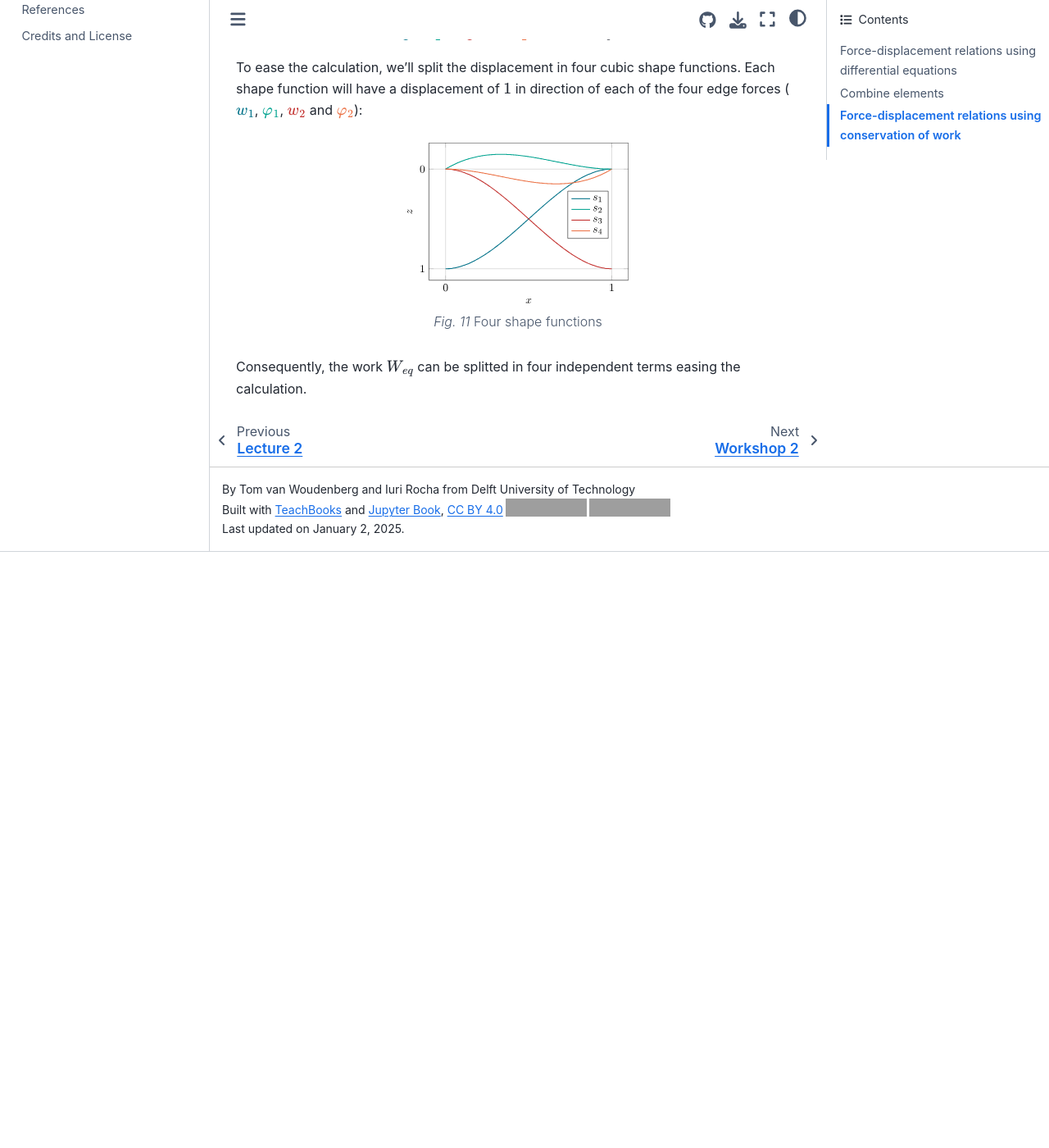
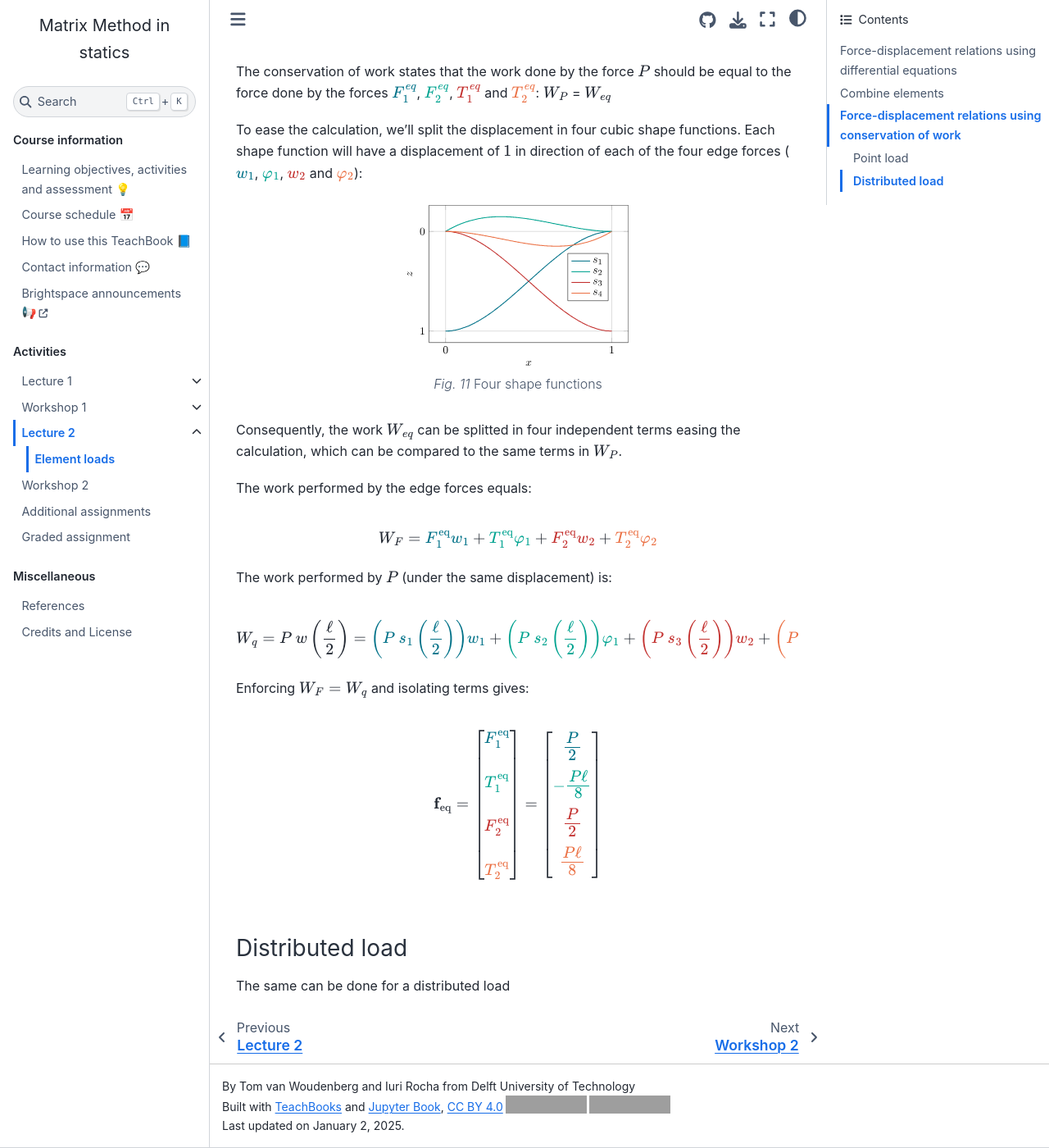
Before and after one commit to sophietenhoor/book, a Jupyter Book: the page built from book/lecture2/element_loads.md, in a window 1280 px wide and 1400 px high, scrolled down 2402 px. Shown: the whole window at 82% size. Built offline with Jupyter Book 1.0.4 settings and Sphinx 7.4.7 and the Sphinx Book theme 1.1.4, drawn with Linux system fonts in a browser that asks for light colours; comment, search, counter and statistics services are not loaded; before the commit the page ends 3075 px from its top, so only the background shows below that; grey boxes are pictures that could not be loaded.

Commit message:
Update element_loads.md

````diff
--- a/book/lecture2/element_loads.md
+++ b/book/lecture2/element_loads.md
@@ -49,6 +49,8 @@ $$\begin{align} -\sum_e\mathbf{f}^e + \mathbf{f}_\text{nodal}& = \mathbf{0}\\
 This means that we can calculate all the equivalent nodal loads separately and add them to the nodal loads. Please note that all these forces should be in the global coordinate system: $\class{cA}{\mathbf{f}_\mathrm{eq}} = \mathbf{T}^\mathrm{T}\class{cB}{\bar{\mathbf{f}}_\mathrm{eq}}$
 
 ## Force-displacement relations using conservation of work
+
+### Point load
 Let's consider another example in which the application of the differential equations are not trivial: we'll introduce a discontinuous force in the form of a point load halfway the element. We'll compare this with the same element loaded by vertical forces and bending moments at the ends:
 
 ```{figure} eqwork3.svg
@@ -69,4 +71,43 @@ To ease the calculation, we'll split the displacement in four cubic shape functi
 Four shape functions
 ```
 
-Consequently, the work $W_{eq}$ can be splitted in four independent terms easing the calculation.
+Consequently, the work $W_{eq}$ can be splitted in four independent terms easing the calculation, which can be compared to the same terms in $W_P$.
+
+The work performed by the edge forces equals:
+
+$$ W_F =
+	    \class{cA}{F^\mrm{eq}_1w_1} +
+	    \class{cE}{T^\mrm{eq}_1\varphi_1} +
+	    \class{cB}{F^\mrm{eq}_2w_2} +
+	    \class{cI}{T^\mrm{eq}_2\varphi_2}$$
+
+The work performed by $P$ (under the same displacement) is:
+
+$$W_q = P\ w\left(\frac{\ell}{2}\right) =
+	  \class{cA}{\left(P\ s_1\left(\frac{\ell}{2}\right)\right)w_1} +
+	  \class{cE}{\left(P\ s_2\left(\frac{\ell}{2}\right)\right)\varphi_1} +
+	  \class{cB}{\left(P\ s_3\left(\frac{\ell}{2}\right) \right)w_2} +
+	  \class{cI}{\left(P\ s_4\left(\frac{\ell}{2}\right)\right)\varphi_2}$$
+
+Enforcing $W_F = W_q$ and isolating terms gives:
+
+$$
+\mathbf{f}_\mrm{eq}
+	    =
+	    \begin{bmatrix}
+	      \class{cA}{F^\mrm{eq}_1}\\[12pt]
+	      \class{cE}{T^\mrm{eq}_1}\\[12pt]
+	      \class{cB}{F^\mrm{eq}_2}\\[12pt]
+	      \class{cI}{T^\mrm{eq}_2}\\
+	    \end{bmatrix}
+	    =
+	    \begin{bmatrix}
+	      \class{cA}{\cfrac{P}{2}}     \\
+	      \class{cE}{-\cfrac{P\ell}{8}}\\
+	      \class{cB}{\cfrac{P}{2}}     \\
+	      \class{cI}{\cfrac{P\ell}{8}} \\
+	    \end{bmatrix}
+$$
+
+### Distributed load
+The same can be done for a distributed load
````
